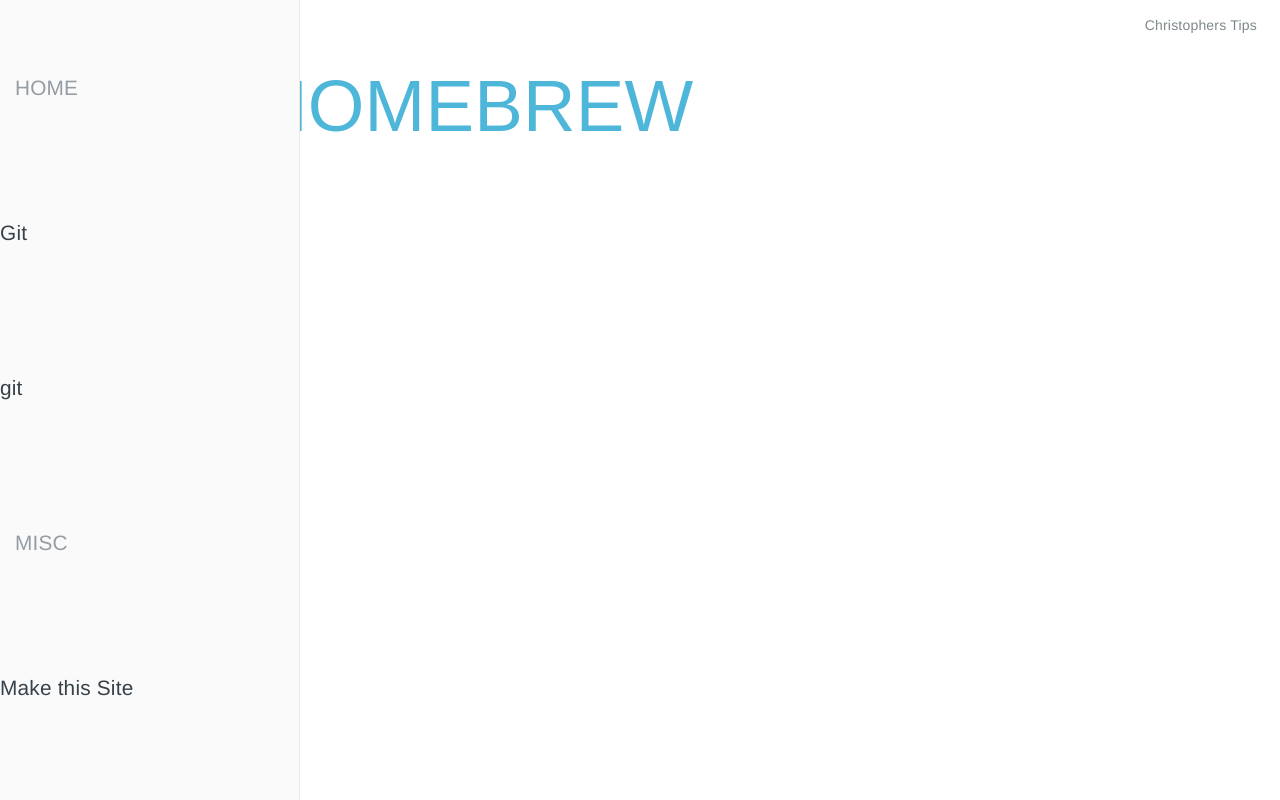
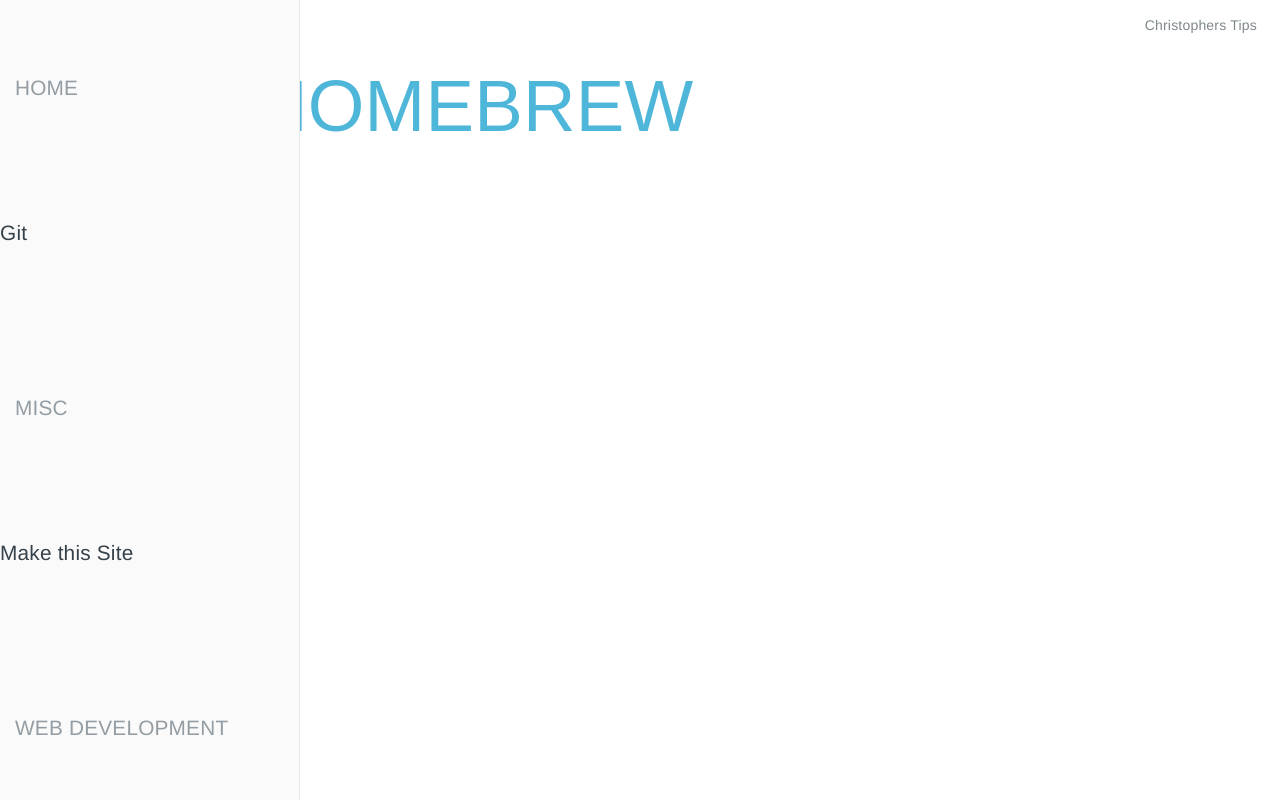
Before and after one commit to christopherpickering/test-site, a plain HTML site: page pages/Homebrew.html in a window 1280 px wide. Drawn offline with Linux system fonts and the light colour scheme; a web font is replaced by a local one.

Commit message:
updated commit

```diff
--- a/pages/Homebrew.html
+++ b/pages/Homebrew.html
@@ -30,9 +30,7 @@
 
 
                     <nav role="navigation">
-
                         <ul class="summary">
-
 
 
             <li class="header">Home</li>
@@ -40,8 +38,6 @@
                 <li class="chapter">Git
                     <a href="git.html"></a>
                 </li>
-
-        git
 
 
 
@@ -53,8 +49,6 @@
                     <a href="make_this_site.html"></a>
                 </li>
 
-        make_this_site
-
 
 
 
@@ -65,13 +59,10 @@
                     <a href="django_on_mac.html"></a>
                 </li>
 
-        django_on_mac
 
                 <li class="chapter">Ubuntu Server
                     <a href="ubuntu_server.html"></a>
                 </li>
-
-        ubuntu_server
 
 
 
@@ -81,20 +72,17 @@
 
 
 
-
             <li class="header">Database Connections</li>
 
                 <li class="chapter">Ubuntu CX Oracle
                     <a href="ubuntu_cx_oracle.html"></a>
                 </li>
 
-        ubuntu_cx_oracle
 
                 <li class="chapter">Mac pyodbc
                     <a href="mac_pyodbc.html"></a>
                 </li>
 
-        mac_pyodbc
 
 
 
```
Also changed, not shown: pages/Mac_Django_Setup.html (+0 -12 lines), pages/cx_oracle_ubuntu.html (+0 -12 lines), pages/git.html (+0 -12 lines), pages/make_this_site.html (+0 -12 lines), pages/pyodbc_mac.html (+0 -12 lines), pages/ubuntu_server.html (+0 -12 lines). Lines whose indentation alone changed are shown as unchanged.
